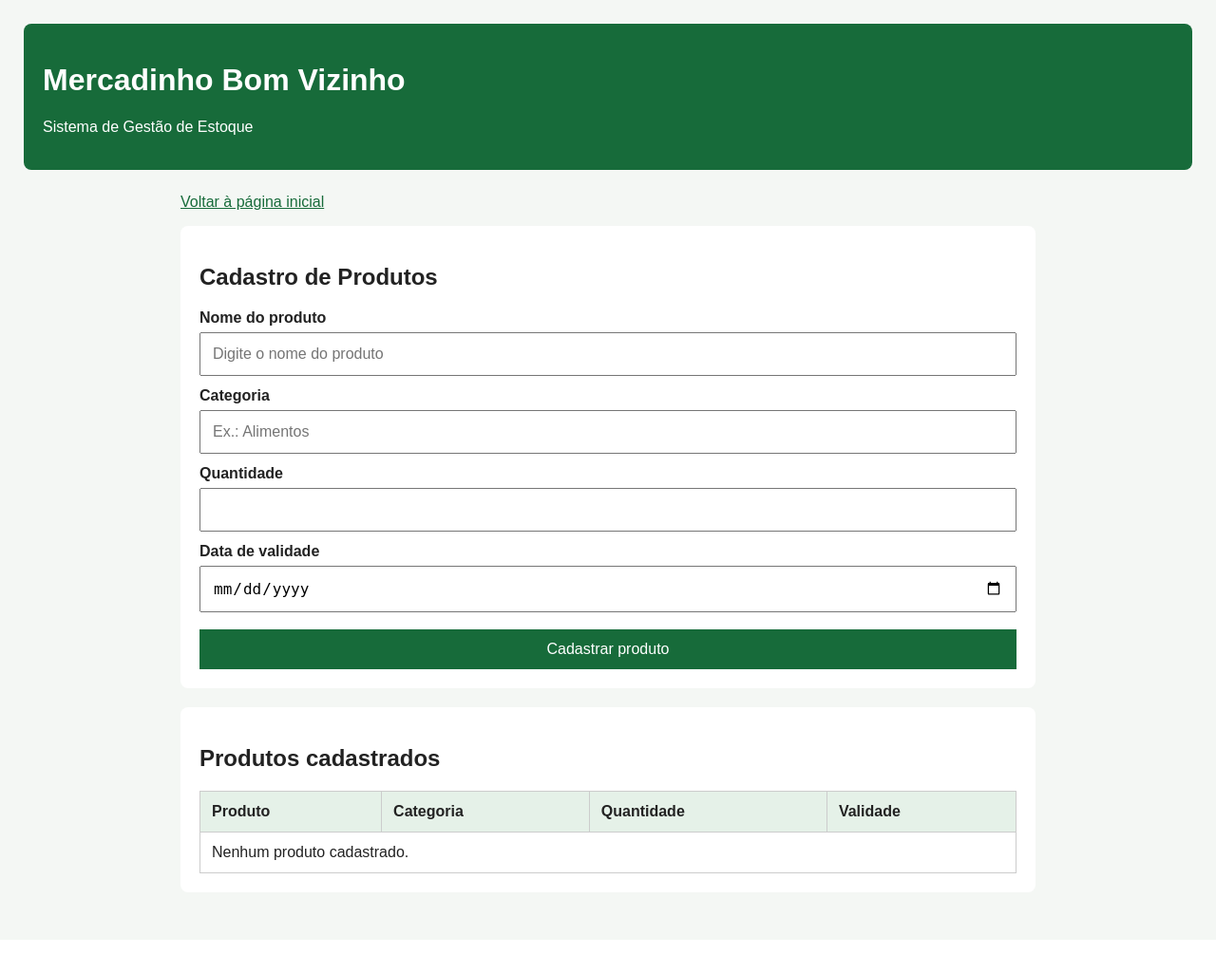
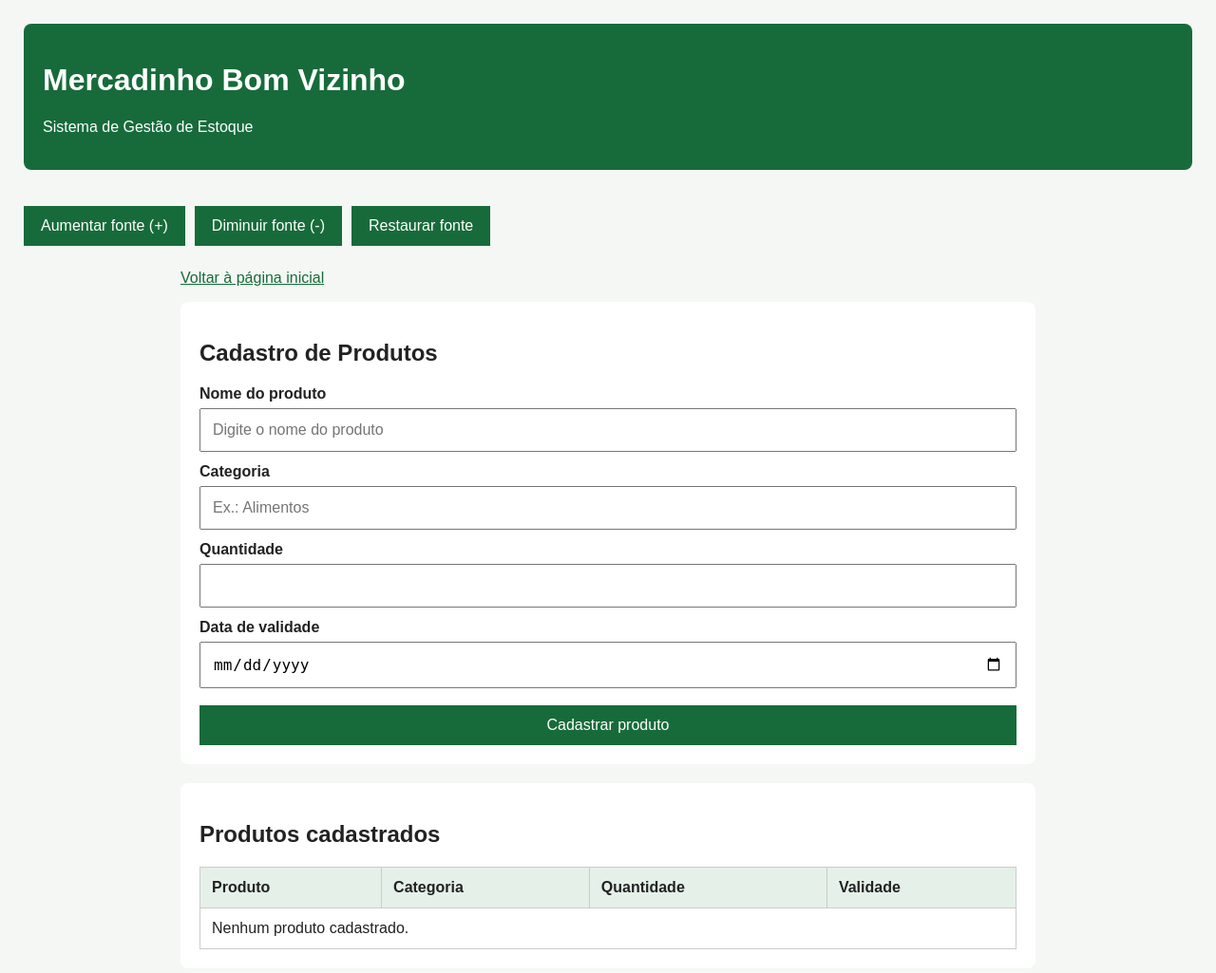
Before and after one commit to gergomes4/sistema-gestao-estoque-bom-vizinho, a Flask app: page /produtos in a window 1280 px wide. Shown: the top 1025 px of the page at 95% size. Before the commit the page ends 920 px from the top, so only its background shows below. Run offline with Flask 3, Linux system fonts and the light colour scheme.

Commit message:
Add accessibility options for font size adjustment

```diff
--- a/app/templates/produtos.html
+++ b/app/templates/produtos.html
@@ -79,7 +79,47 @@
             outline: 3px solid #e09b00;
             outline-offset: 3px;
         }
+
+        .acessibilidade {
+            display: flex;
+            gap: 10px;
+            flex-wrap: wrap;
+             margin: 20px 0;
+        }
+
+      .acessibilidade button {
+           width: auto;
+           padding: 12px 18px;
+           cursor: pointer;
+       }
+
+      input, button {
+          font-size: 1rem;
+       }
+
+      body {
+         font-size: 16px;
+      }
     </style>
+
+    <script>
+    let tamanhoFonte = 16;
+
+    function alterarFonte(valor) {
+        if (valor === 0) {
+            tamanhoFonte = 16;
+        } else {
+            tamanhoFonte += valor;
+        }
+
+        tamanhoFonte = Math.max(12, Math.min(26, tamanhoFonte));
+
+        document.body.style.fontSize = tamanhoFonte + "px";
+
+        document.getElementById("aviso-fonte").textContent =
+            "Tamanho da fonte: " + tamanhoFonte + " pixels.";
+    }
+    </script>
 </head>
 
 <body>
@@ -87,6 +127,22 @@
         <h1>Mercadinho Bom Vizinho</h1>
         <p>Sistema de Gestão de Estoque</p>
     </header>
+
+    <nav class="acessibilidade" aria-label="Opções de acessibilidade">
+    <button type="button" onclick="alterarFonte(2)">
+        Aumentar fonte (+)
+    </button>
+
+    <button type="button" onclick="alterarFonte(-2)">
+        Diminuir fonte (-)
+    </button>
+
+    <button type="button" onclick="alterarFonte(0)">
+        Restaurar fonte
+    </button>
+</nav>
+
+<p id="aviso-fonte" aria-live="polite"></p>
 
     <main>
         <p><a href="/">Voltar à página inicial</a></p>
```
